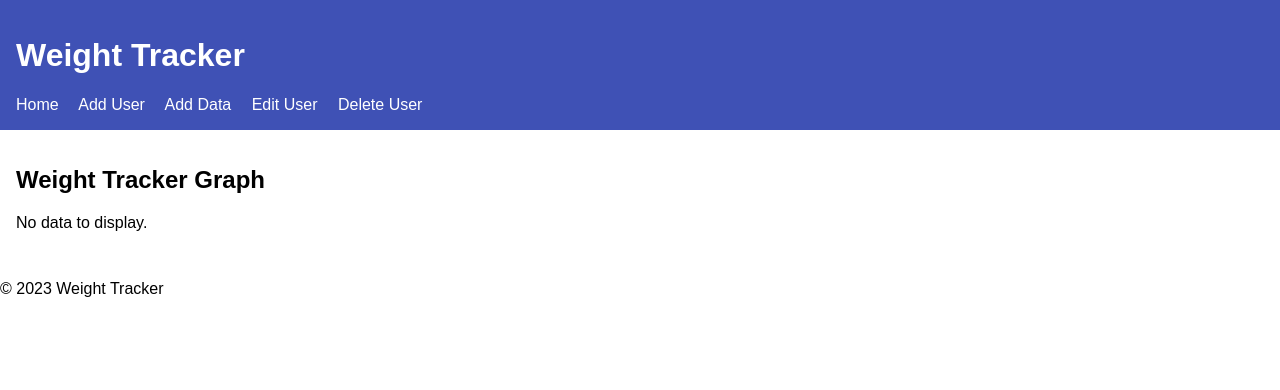
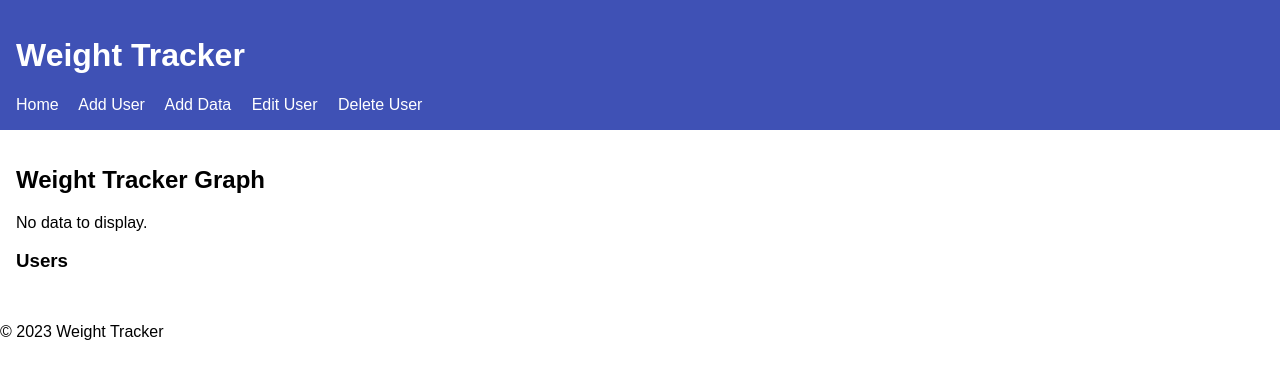
Before and after one commit to Varnahg/simplewebapp, a Flask app: page / in a window 1280 px wide. Shown: the top 390 px of the page. Run offline with Flask 3, Linux system fonts and the light colour scheme.

Commit message:
Update index.html

```diff
--- a/templates/index.html
+++ b/templates/index.html
@@ -9,4 +9,11 @@
     {% else %}
         <p>No data to display.</p>
     {% endif %}
+
+    <h3>Users</h3>
+    <ul>
+        {% for user in users %}
+        <li><a href="{{ url_for('view_data', username=user) }}">{{ user }}</a></li>
+        {% endfor %}
+    </ul>
 {% endblock %}
```
